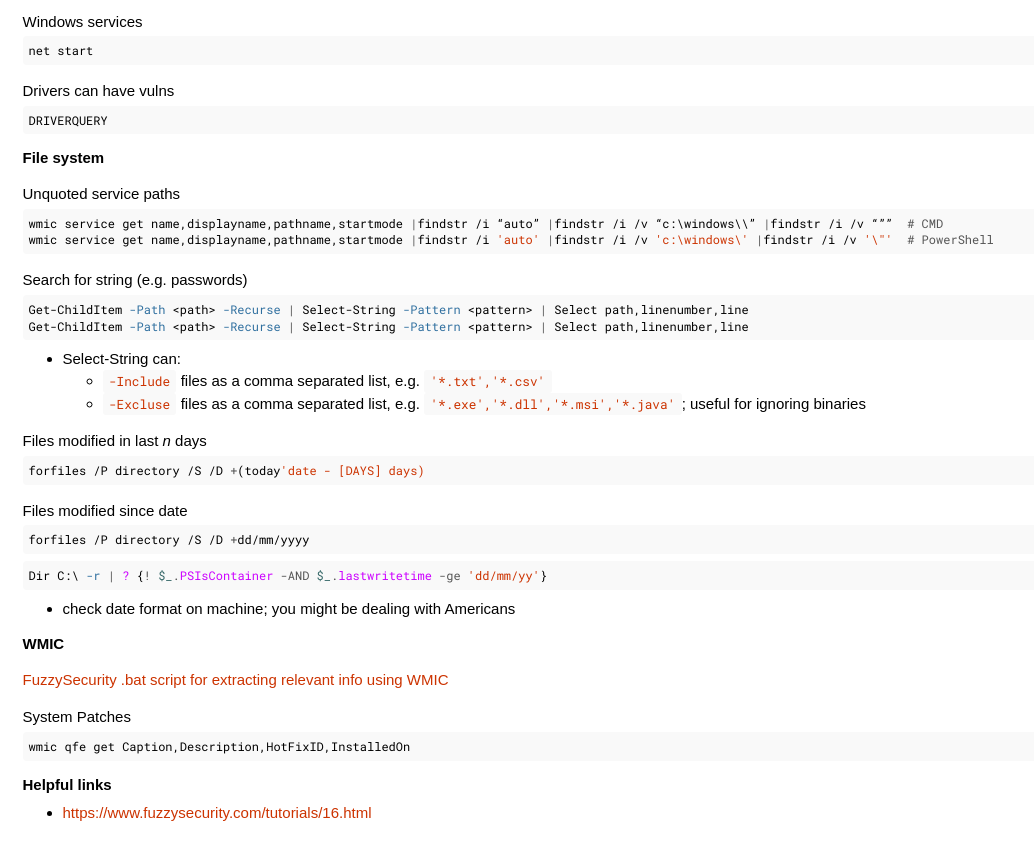
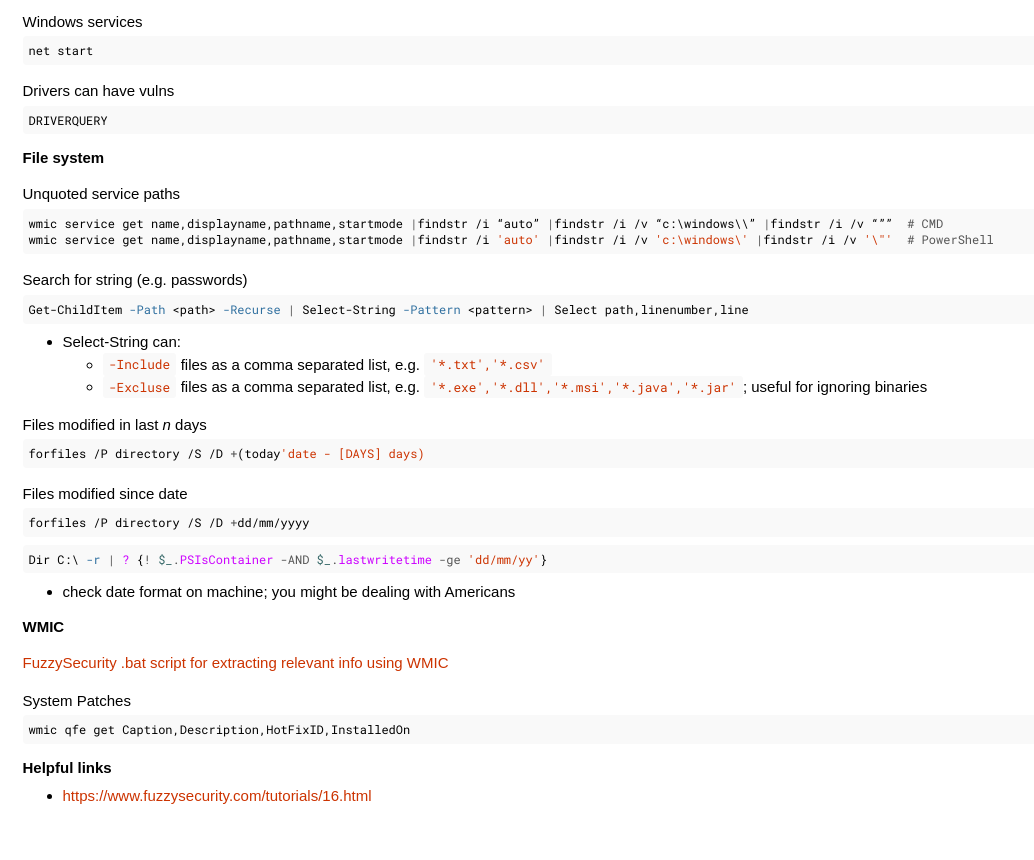
Before and after one commit to agrzeslak/cheatsheet, a Jekyll site: the page built from _topics/windows-privilege-escalation.md, in a window 1280 px wide and 900 px high, scrolled down 1327 px. Shown: the top 860 px of the window, without its empty margins (0-1034 px from the left). Built offline with Jekyll 4.4.1, drawn with Linux system fonts in a browser that asks for light colours.

Commit message:
previous change was not helpful

````diff
--- a/_topics/windows-privilege-escalation.md
+++ b/_topics/windows-privilege-escalation.md
@@ -109,11 +109,10 @@ wmic service get name,displayname,pathname,startmode |findstr /i 'auto' |findstr
 Search for string (e.g. passwords)
 ```powershell
 Get-ChildItem -Path <path> -Recurse | Select-String -Pattern <pattern> | Select path,linenumber,line
-Get-ChildItem -Path <path> -Recurse | Select-String -Pattern <pattern> | Select path,linenumber,line
 ```
 - Select-String can:
     - `-Include` files as a comma separated list, e.g. `'*.txt','*.csv'`
-    - `-Excluse` files as a comma separated list, e.g. `'*.exe','*.dll','*.msi','*.java'`; useful for ignoring binaries
+    - `-Excluse` files as a comma separated list, e.g. `'*.exe','*.dll','*.msi','*.java','*.jar'`; useful for ignoring binaries
 
 Files modified in last _n_ days
 ```powershell
````
